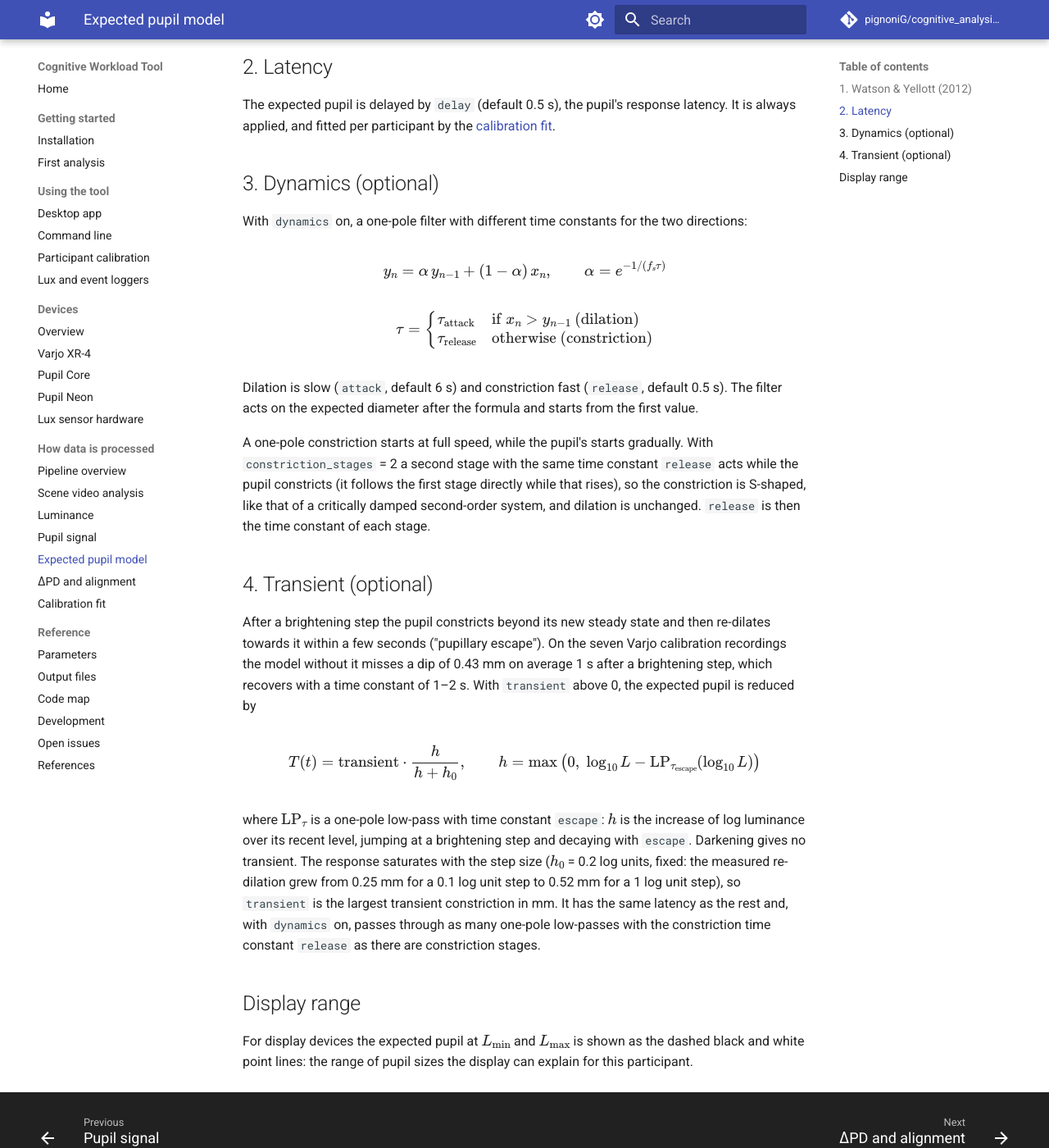
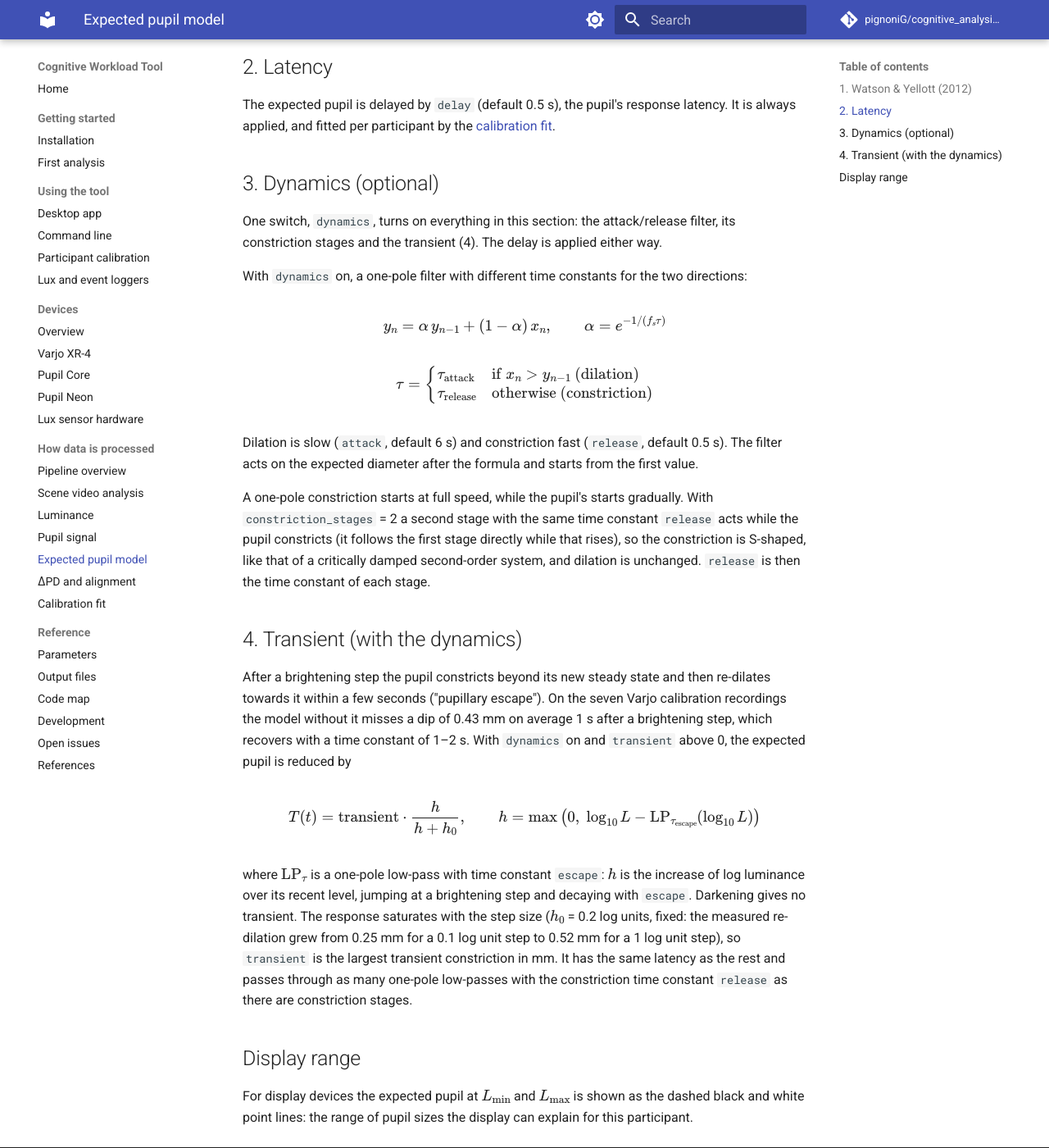
Before and after one commit to pignoniG/cognitive_analysis_tool, an MkDocs documentation site: the page built from docs/processing/model.md, in a window 1280 px wide and 1400 px high, scrolled down 1071 px. Shown: the whole window at 82% size. Built offline with MkDocs 1.6.1 and Material for MkDocs 9.7.7, drawn with Linux system fonts in a browser that asks for light colours; comment, search, counter and statistics services are not loaded.

Commit message:
Switch the transient together with the rest of the dynamics
One setting, dynamics, now turns on the attack/release filter, its
constriction stages and the transient; with it off the transient is
not applied even when above 0, and those editors are greyed out. The
delay stays always applied (open issue 3). The calibration fit has one
option, Include dynamics, which fits the time constants and the
transient together. Open issue 43 notes the change for parameter
files with a transient and dynamics off.

```diff
--- a/docs/processing/model.md
+++ b/docs/processing/model.md
@@ -43,6 +43,9 @@
 
 ## 3. Dynamics (optional)
 
+One switch, `dynamics`, turns on everything in this section: the attack/release filter, its constriction stages and
+the transient (4). The delay is applied either way.
+
 With `dynamics` on, a one-pole filter with different time constants for the two directions:
 
 \[
@@ -61,12 +64,12 @@
 directly while that rises), so the constriction is S-shaped, like that of a critically damped second-order system,
 and dilation is unchanged. `release` is then the time constant of each stage.
 
-## 4. Transient (optional)
+## 4. Transient (with the dynamics)
 
 After a brightening step the pupil constricts beyond its new steady state and then re-dilates towards it within a
 few seconds ("pupillary escape"). On the seven Varjo calibration recordings the model without it misses a dip of
-0.43 mm on average 1 s after a brightening step, which recovers with a time constant of 1–2 s. With `transient`
-above 0, the expected pupil is reduced by
+0.43 mm on average 1 s after a brightening step, which recovers with a time constant of 1–2 s. With `dynamics` on
+and `transient` above 0, the expected pupil is reduced by
 
 \[
 T(t) = \text{transient} \cdot \frac{h}{h + h_0}, \qquad h = \max\big(0,\; \log_{10} L - \mathrm{LP}_{\tau_\text{escape}}(\log_{10} L)\big)
--- a/docs/reference/parameters.md
+++ b/docs/reference/parameters.md
@@ -70,12 +70,12 @@
 | Name | Default | Meaning |
 |---|---|---|
 | `delay` | 0.5 s | response latency, always applied (fitted) |
-| `dynamics` | off | apply the attack/release filter |
+| `dynamics` | off | apply the dynamics: attack/release filter, constriction stages and transient |
 | `attack` | 6 s | dilation time constant (fitted) |
 | `release` | 0.5 s | constriction time constant, per stage (fitted) |
 | `constriction_stages` | 1 | 1: constriction starts at full speed; 2: gradually (S-shaped) |
-| `transient` | 0 mm | largest transient constriction after brightening, 0 = off (fitted optionally) |
-| `escape` | 2 s | re-dilation time constant of the transient (fitted optionally) |
+| `transient` | 0 mm | largest transient constriction after brightening, with the dynamics; 0 = none (fitted) |
+| `escape` | 2 s | re-dilation time constant of the transient (fitted) |
 
 ## ΔPD
 
```
Also changed, not shown: other parts of docs/processing/model.md (+2 -2 lines), docs/OPEN_ISSUES.md (+3 -0 lines), docs/processing/calibration-fit.md (+4 -3 lines), docs/usage/calibration.md (+6 -5 lines), docs/usage/gui.md (+2 -2 lines), 7 other files.
